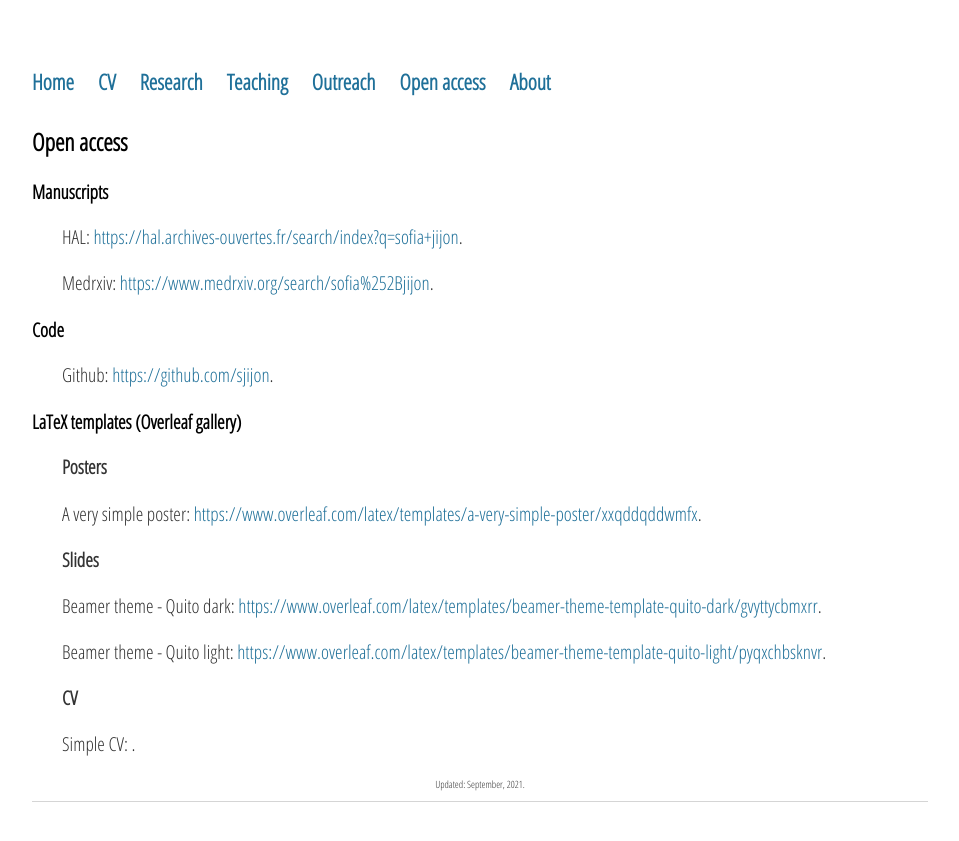
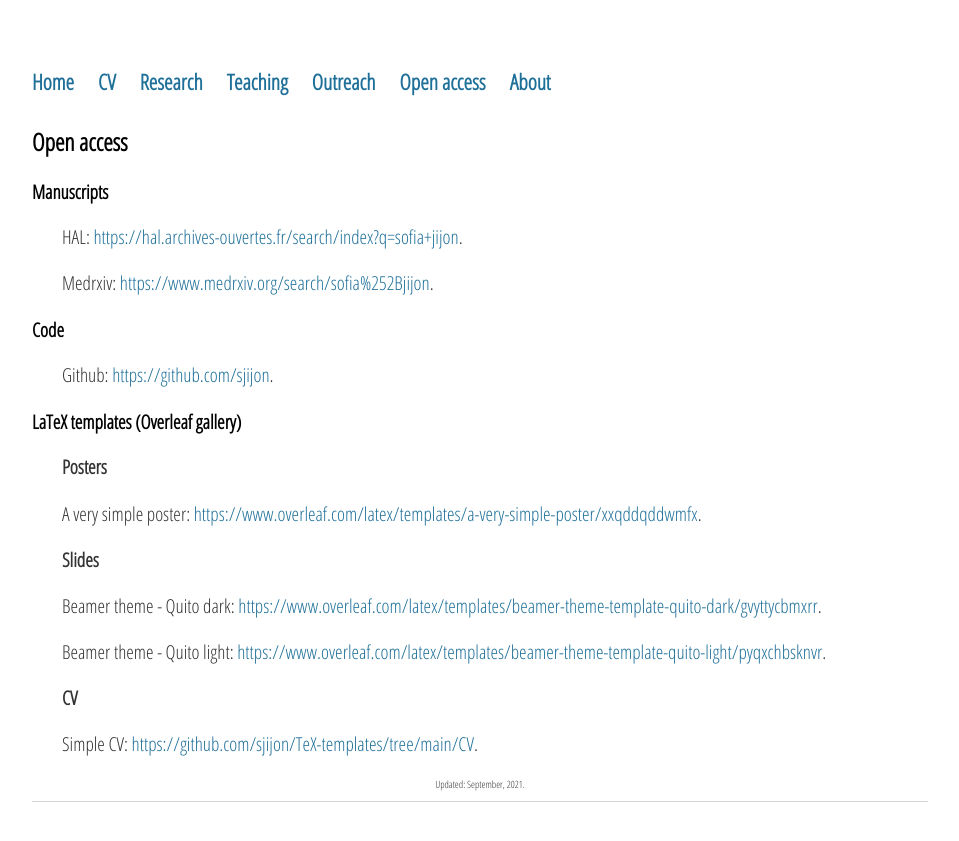
Before and after one commit to sjijon/sjijon.github.io, a Jekyll site: the page built from openaccess.html, in a window 1280 px wide. Shown: the top 841 px of the page, without its empty margins (160-1119 px from the left). Built offline with Jekyll 4.4.1, drawn with Linux system fonts in a browser that asks for light colours; nearby versions of some CDN libraries; some of the changed lines change nothing that is shown.

Commit message:
Add link to CV template

```diff
--- a/openaccess.html
+++ b/openaccess.html
@@ -54,8 +54,8 @@ title: Open access
 	</p>
 	<p style="padding-left:30px;">
 		Simple CV:
-		<a href="https://github.com/sjijon/TeX-templates/tree/main/CV "
-		target="_blank"></a>.
+		<a href="https://github.com/sjijon/TeX-templates/tree/main/CV"
+		target="_blank">https://github.com/sjijon/TeX-templates/tree/main/CV</a>.
 	</p>
 
 
```
